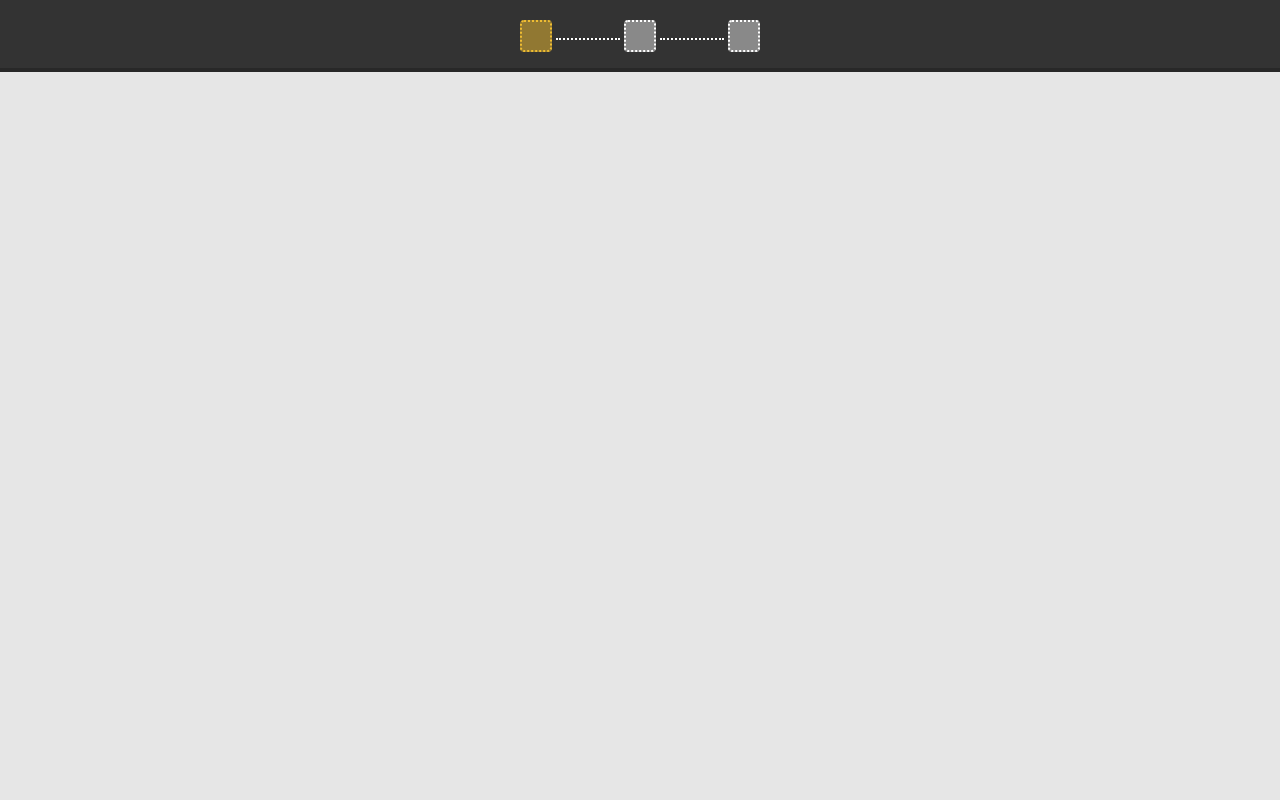
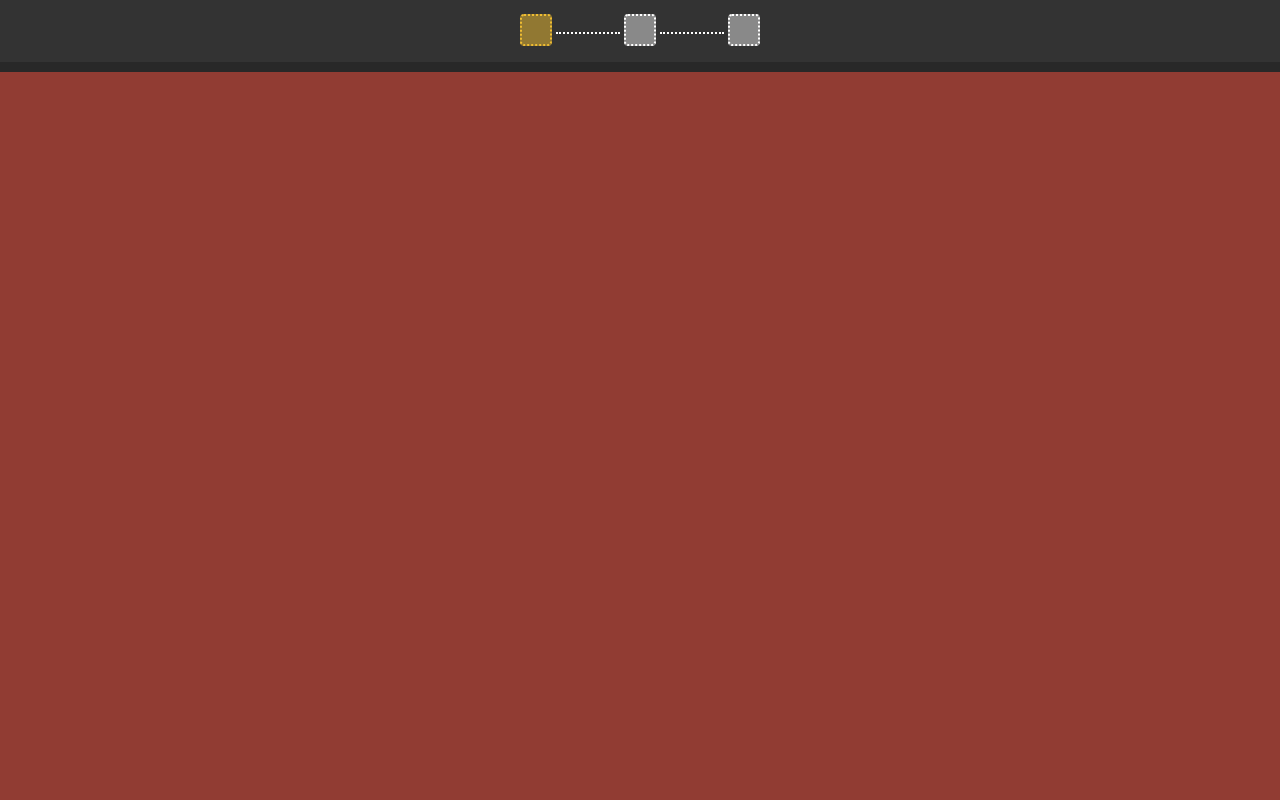
Before and after one commit to corpille/js13k-2025, a website built with Vite: page index.html in a window 1280 px wide. Shown: the top 800 px of the page. Built offline with nearby package versions, Linux system fonts and the light colour scheme.

Commit message:
Visual improvements

```diff
--- a/src/entities/BlocEntity.ts
+++ b/src/entities/BlocEntity.ts
@@ -1,4 +1,4 @@
-import { FPS, squareSize } from '../config';
+import { FPS, gridHeight, squareSize } from '../config';
 import Entity from './Entity';
 
 const moveSpeed = 1;
@@ -35,17 +35,24 @@ export default class BlocEntity extends Entity {
   }
 
   render(ctx: CanvasRenderingContext2D) {
-    ctx.fillStyle = this.isDark ? 'black' : '#D3D3D3';
-    ctx.strokeStyle = '#B8B8B8';
-    ctx.lineWidth = 3;
+    ctx.save();
+    ctx.fillStyle = this.isDark ? '#282828' : 'rgba(255, 255, 255, 0.3)';
+    ctx.strokeStyle = this.isDark ? 'black' : 'rgba(255, 255, 255, 0.6)';
+    ctx.lineWidth = this.isDark ? 4 : 2;
 
-    ctx.setLineDash([5]);
+    if (!this.isDark) {
+      ctx.setLineDash([5]);
+    }
 
     ctx.beginPath();
-    ctx.roundRect(this.x, this.y, this.width, this.height, 4);
-    if (!this.isDark) {
-      ctx.stroke();
+    let corners: number | number[] = 4;
+    if (this.y + this.height === squareSize * gridHeight) {
+      corners = [4, 4, 0, 0];
     }
+    ctx.roundRect(this.x, this.y, this.width, this.height, corners);
+
+    ctx.stroke();
     ctx.fill();
+    ctx.restore();
   }
 }
--- a/src/entities/EndEntity.ts
+++ b/src/entities/EndEntity.ts
@@ -17,7 +17,7 @@ export default class EndEntity extends Entity {
     ctx.imageSmoothingEnabled = false;
 
     if (!this.isDark) {
-      ctx.filter = 'invert(1)';
+      ctx.filter = 'invert(1) opacity(0.4)';
     }
     ctx.fillStyle = '#292d5c';
     ctx.drawImage(this.image, this.x, this.y, this.width, this.height);
--- a/styles.css
+++ b/styles.css
@@ -23,8 +23,8 @@ body {
 }
 
 canvas {
-    background: #E6E6E6;
-    border: 4px solid #282828;
+    background: #913c33;
+    border: 10px solid #282828;
     border-radius: 6px;
 }
 
```
